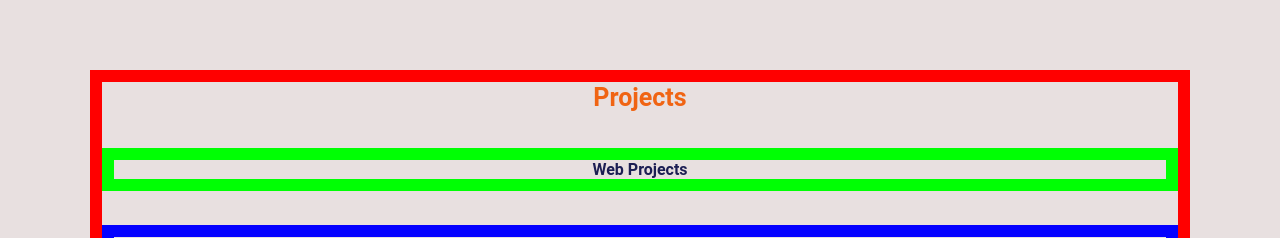
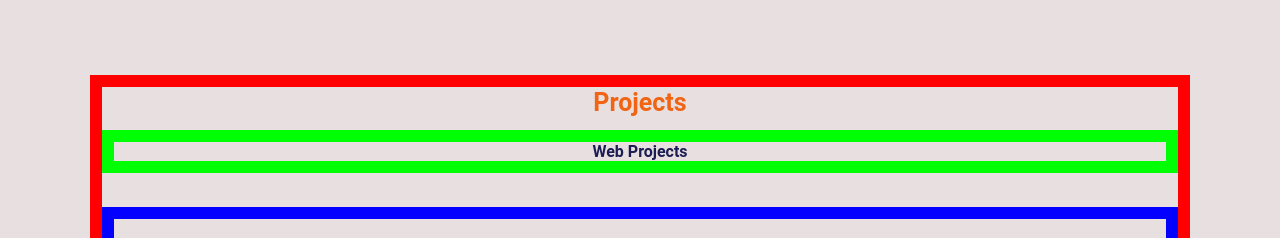
Before and after one commit to RedGh0st1/Personal-Portfolio-Website, a React (Vite) app: page / in a window 1280 px wide. Shown: the part 3580-3818 px from the top of the page. Built offline with nearby package versions, Linux system fonts and the light colour scheme.

Commit message:
updated css in projects card

```diff
--- a/src/components/Projects/Projects.css
+++ b/src/components/Projects/Projects.css
@@ -1,6 +1,8 @@
 .projects--section {
+  margin-bottom: 10px;
   padding: 0px 90px;
   background-color: var(--white);
+  margin-top: 5px;
 }
 
 .projects--container {
@@ -15,18 +17,17 @@
   border: 12px solid rgb(0, 255, 4);
   margin: 24px 0;
   color: var(--darkblue);
+  margin-top: 1px;
 }
 
 /* Grid container for the web project cards */
 
 .web--projects--section--cards {
   display: grid;
-
   grid-template-columns: repeat(3, 1fr); /* 3 columns grid */
   border: 12px solid rgb(4, 0, 255); /* shows the grid border */
   gap: 20px; /* space between the cards */
   padding: 20px; /*  Padding around the grid */
-  transition: transform 0.3s ease;
 }
 
 /* Grid container for the web project cards */
--- a/src/index.css
+++ b/src/index.css
@@ -17,8 +17,6 @@ body {
   -webkit-font-smoothing: "Roboto", sans-serif;
   -moz-osx-font-smoothing: "Roboto", sans-serif;
   font-style: normal;
-  /* margin: 0; */
-  /* box-sizing: border-box; */
   background-color: var(--white);
 }
 
```
